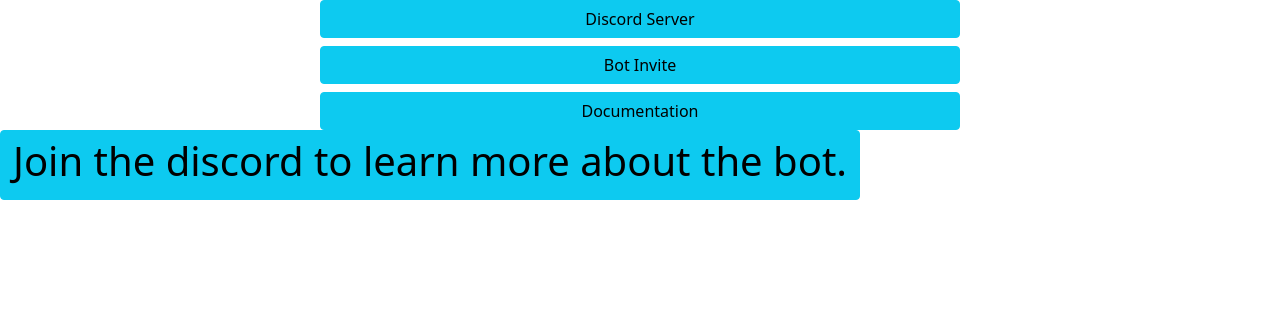
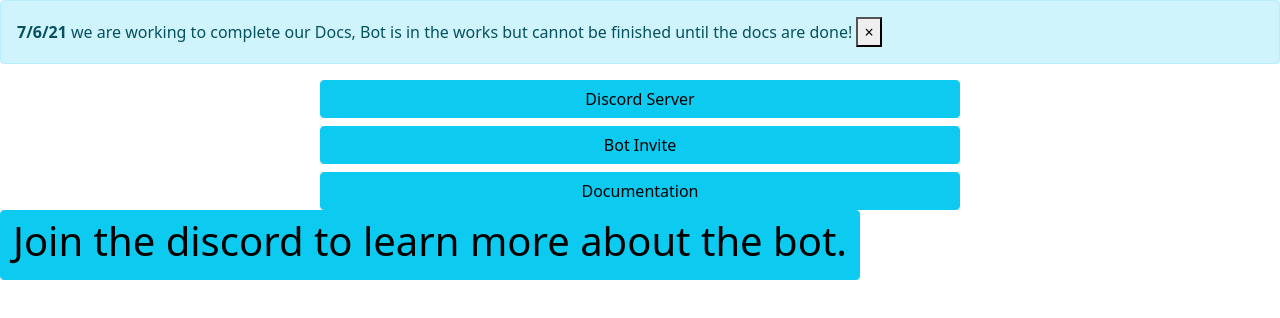
Before and after one commit to Rapid-Coder/rapidcoder.github.io, a plain HTML site: page index.html in a window 1280 px wide. Drawn offline with nearby package versions, Linux system fonts and the light colour scheme.

Commit message:
Update index.html

```diff
--- a/index.html
+++ b/index.html
@@ -9,6 +9,12 @@
     <title>Rapid Coder | HOME</title>
   </head>
   <body>
+<div class="alert alert-info alert-dismissible fade show" role="alert">
+  <strong>7/6/21</strong> we are working to complete our Docs, Bot is in the works but cannot be finished until the docs are done!
+  <button type="button" class="close" data-dismiss="alert" aria-label="Close">
+    <span aria-hidden="true">&times;</span>
+  </button>
+</div>
     <div class="d-grid gap-2 col-6 mx-auto">
   <a href="https://discord.com/invite/Nt3BsvuPYs" button class="btn btn-info" type="button">Discord Server</button>
   <a href="https://discord.com/api/oauth2/authorize?client_id=861291619348774952&permissions=8&scope=bot" button class="btn btn-info" type="button">Bot Invite</button>
```
